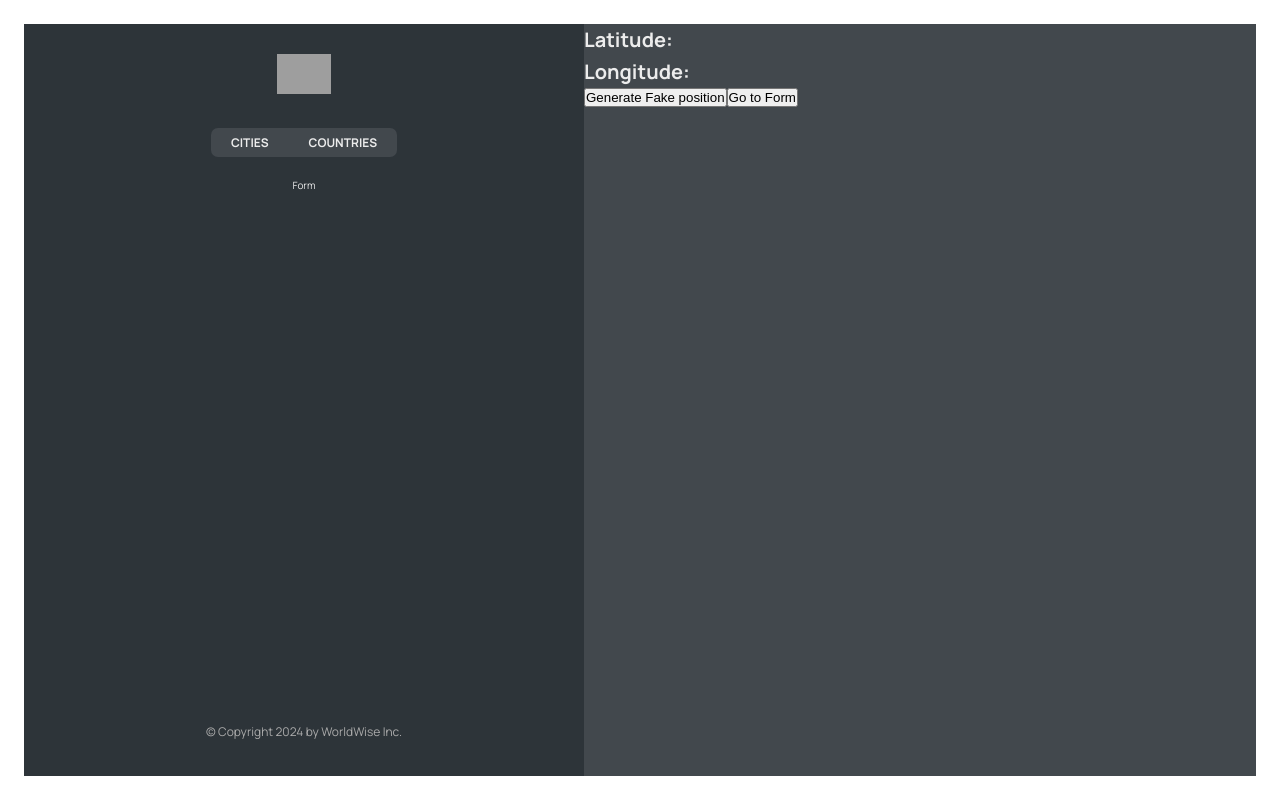
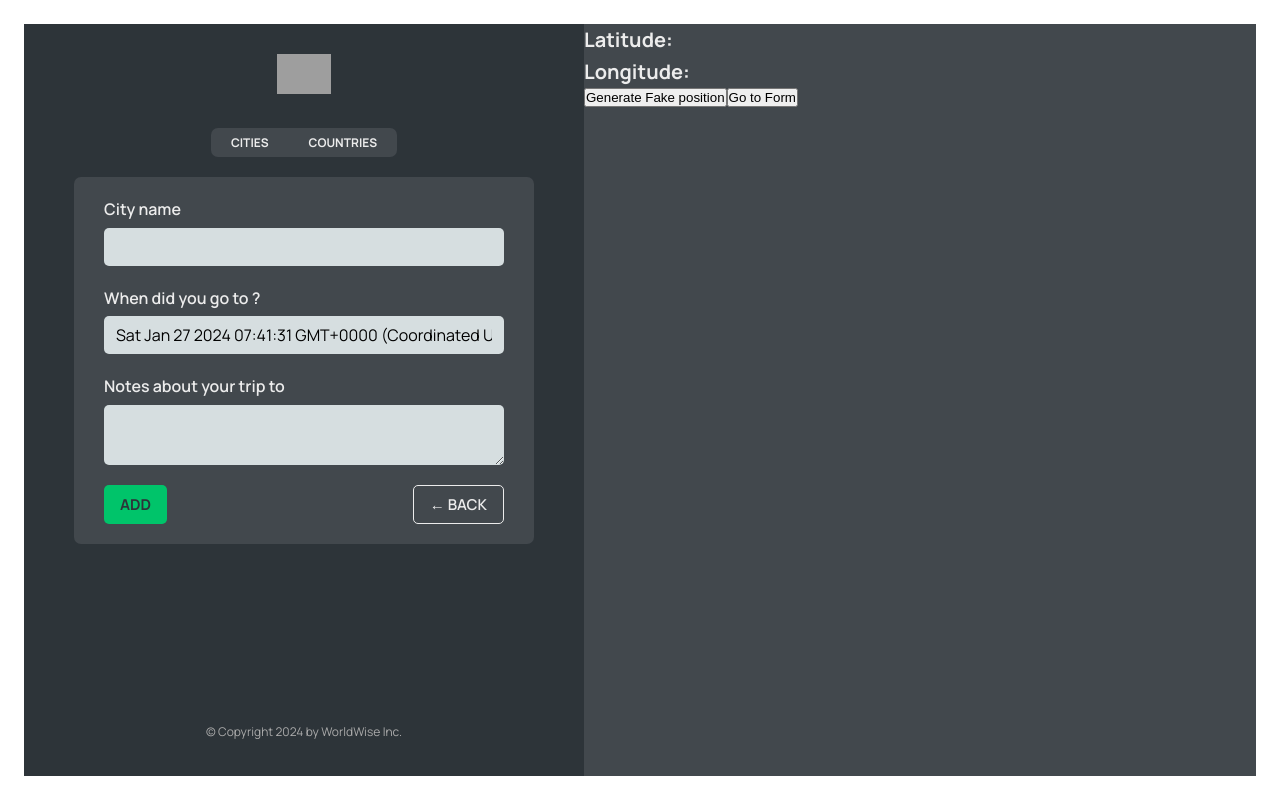
Before and after one commit to Xavier-Hsiao/worldwise, a React (Vite) app: page /app/form in a window 1280 px wide. Built offline with nearby package versions, Linux system fonts and the light colour scheme; data requests are answered from the project's data file; grey boxes are pictures that could not be loaded.

Commit message:
Build: add Form component

```diff
--- a/src/App.jsx
+++ b/src/App.jsx
@@ -7,6 +7,7 @@ import AppLayout from "./pages/AppLayout/AppLayout";
 import Login from "./pages/Login/Login";
 import CityList from "./components/CityList/CityList";
 import City from "./components/City/City";
+import Form from "./components/Form/Form";
 import { useEffect, useState } from "react";
 import CountryList from "./components/CountryList/CountryList";
 /**
@@ -54,7 +55,7 @@ function App() {
             path="countries"
             element={<CountryList cities={cities} isLoading={isLoading} />}
           />
-          <Route path="form" element={<p>Form</p>} />
+          <Route path="form" element={<Form />} />
         </Route>
         <Route path="product" element={<Product />} />
         <Route path="login" element={<Login />}></Route>
--- a/src/components/Button/Button.jsx
+++ b/src/components/Button/Button.jsx
@@ -2,6 +2,8 @@ import styles from "./Button.module.scss";
 
 export default function Button({ children, type, onClick }) {
   return (
-    <button className={`${styles.btn} ${styles[type]}`}>{children}</button>
+    <button className={`${styles.btn} ${styles[type]}`} onClick={onClick}>
+      {children}
+    </button>
   );
 }
--- /dev/null
+++ b/src/components/Form/Form.jsx
@@ -0,0 +1,59 @@
+import styles from "./Form.module.scss";
+import Button from "../Button/Button";
+import { useState } from "react";
+import { useNavigate } from "react-router";
+
+export default function Form() {
+  const [cityName, setCityName] = useState("");
+  const [date, setDate] = useState(new Date());
+  const [notes, setNotes] = useState("");
+
+  const navigate = useNavigate();
+
+  return (
+    <form className={styles.form}>
+      <div className={styles.row}>
+        <label htmlFor="cityName">City name</label>
+        <input
+          id="cityName"
+          onChange={(e) => setCityName(e.target.value)}
+          value={cityName}
+        />
+      </div>
+
+      <div className={styles.row}>
+        <label htmlFor="date">When did you go to {cityName}?</label>
+        <input
+          id="date"
+          onChange={(e) => setDate(e.target.value)}
+          value={date}
+        />
+      </div>
+
+      <div className={styles.row}>
+        <label htmlFor="notes">Notes about your trip to {cityName}</label>
+        <textarea
+          id="notes"
+          onChange={(e) => setNotes(e.target.value)}
+          value={notes}
+        />
+      </div>
+
+      <div className={styles.buttons}>
+        <Button type="primary" className={styles.btn}>
+          Add
+        </Button>
+        <Button
+          type="back"
+          className={styles.btn}
+          onClick={(event) => {
+            event.preventDefault();
+            navigate(-1);
+          }}
+        >
+          &larr; Back
+        </Button>
+      </div>
+    </form>
+  );
+}
--- /dev/null
+++ b/src/components/Form/Form.module.scss
@@ -0,0 +1,23 @@
+@use "../../styles/theme.scss";
+
+.form {
+  display: flex;
+  flex-direction: column;
+  gap: 2rem;
+  width: 100%;
+  padding: 2rem 3rem;
+  background-color: theme.$dark-2;
+  border-radius: 7px;
+
+  .row {
+    display: flex;
+    flex-direction: column;
+    gap: 0.5rem;
+    position: relative;
+  }
+
+  .buttons {
+    display: flex;
+    justify-content: space-between;
+  }
+}
```
